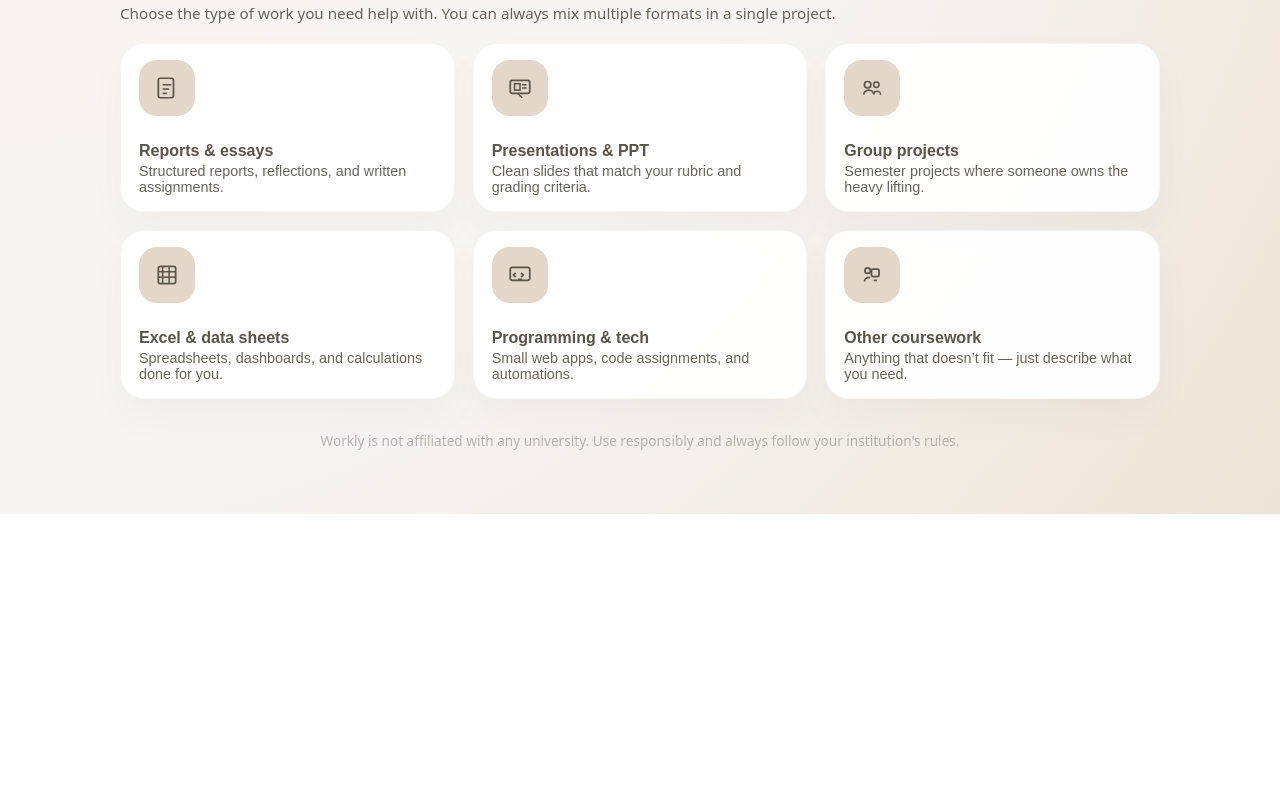
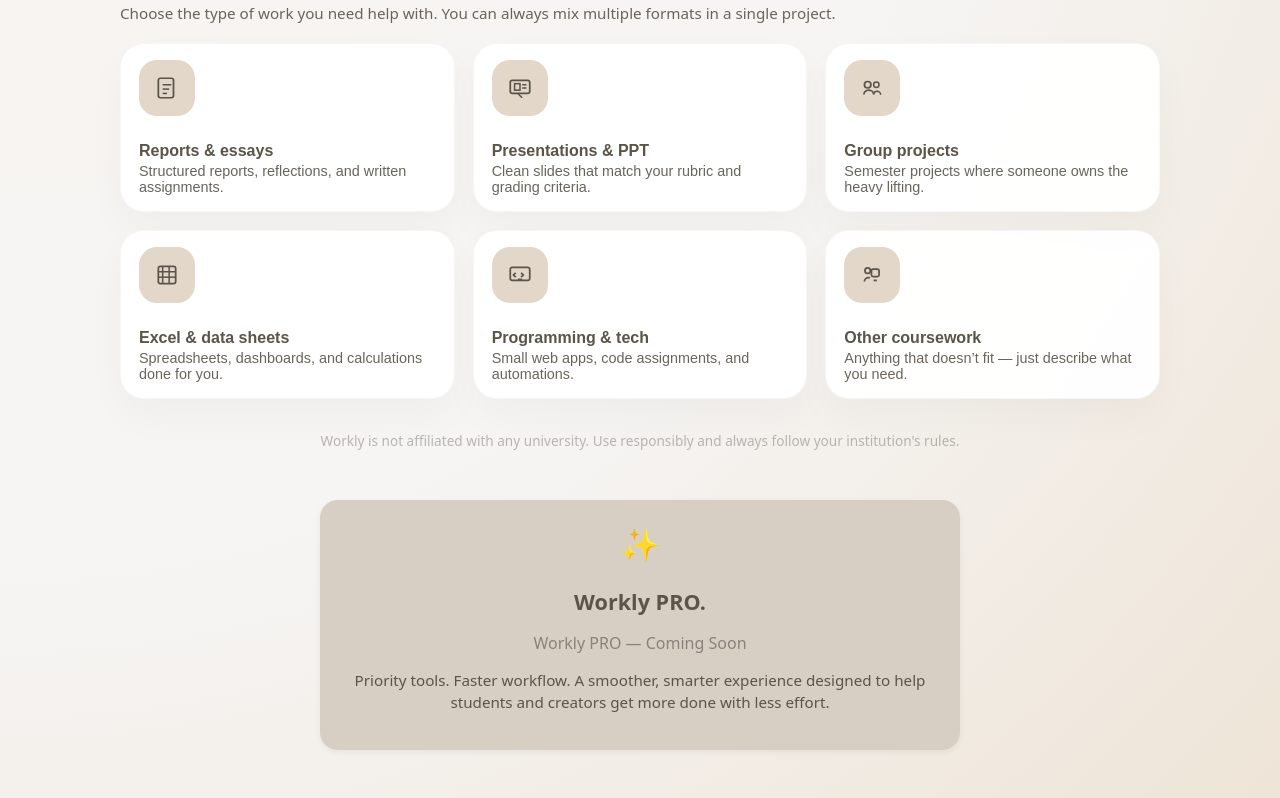
Before and after one commit to SEBRAHEIM/workly-landing, a Next.js app: page / in a window 1280 px wide. Shown: the part 401-1199 px from the top of the page. Before the commit the page ends 915 px from the top, so only its background shows below. Built offline with nearby package versions, Linux system fonts and the light colour scheme.

Commit message:
Add Workly PRO banner card on home page

```diff
--- a/pages/index.js
+++ b/pages/index.js
@@ -189,7 +189,20 @@ export default function Home() {
             Workly is not affiliated with any university. Use responsibly and
             always follow your institution&apos;s rules.
           </footer>
-        </main>
+
+        <section className="home-pro-banner">
+          <div className="service-card pro-card">
+            <div className="service-icon">✨</div>
+            <h3>Workly PRO.</h3>
+            <p className="service-sub">Workly PRO — Coming Soon</p>
+            <p className="service-desc">
+              Priority tools. Faster workflow. A smoother, smarter experience designed
+              to help students and creators get more done with less effort.
+            </p>
+          </div>
+        </section>
+
+</main>
       </div>
     </>
   );
--- a/styles/globals.css
+++ b/styles/globals.css
@@ -1637,3 +1637,20 @@ a {
   font-size: 32px;
   margin-bottom: 10px;
 }
+
+/* === Workly PRO banner layout === */
+.home-pro-banner {
+  margin-top: 26px;
+}
+
+.home-pro-banner .pro-card {
+  max-width: 640px;
+  margin: 0 auto 8px;
+}
+
+/* شوية padding على الموبايل */
+@media (max-width: 760px) {
+  .home-pro-banner {
+    padding: 0 20px 24px;
+  }
+}
```
